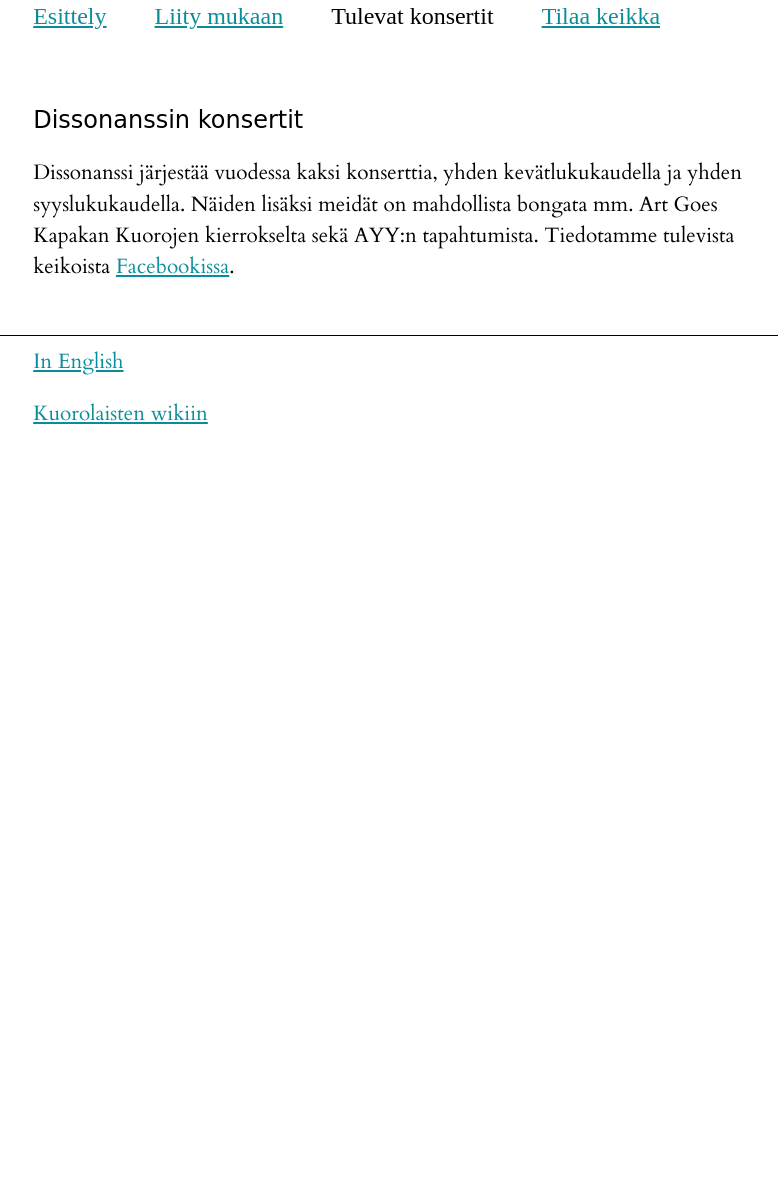
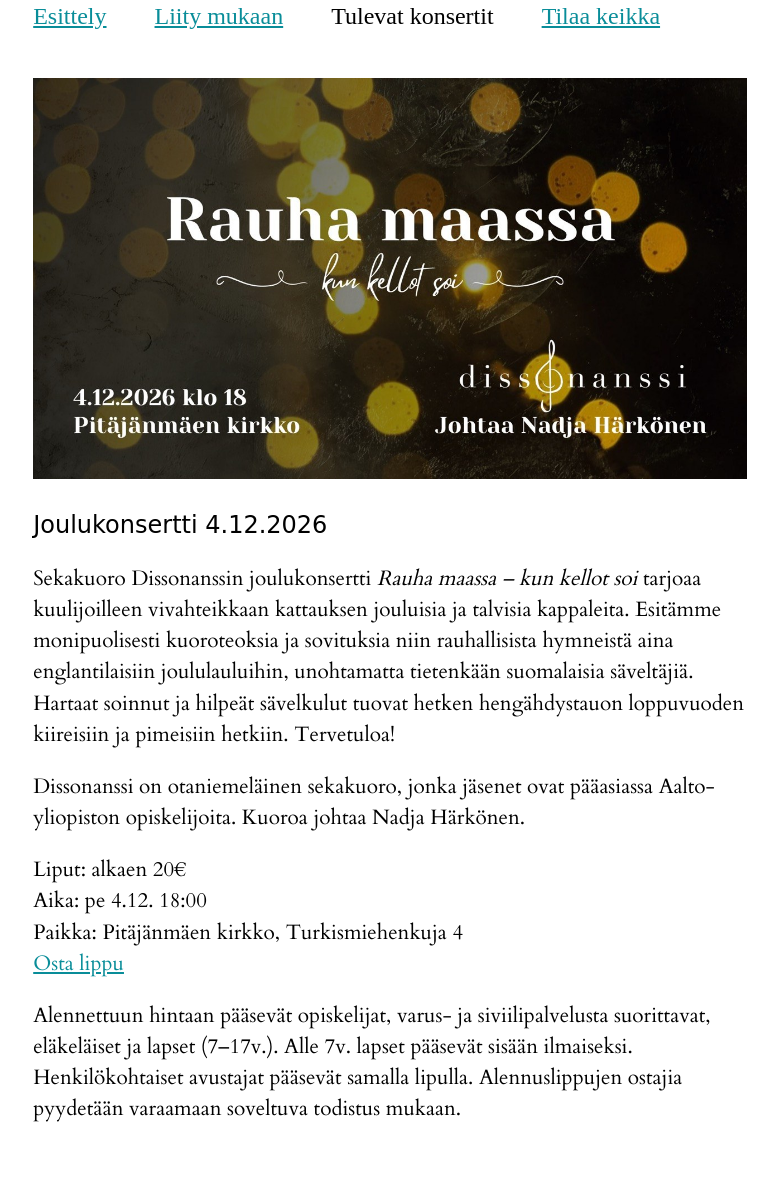
Before and after one commit to Dissonanssi/dissonanssi.fi, a plain HTML site: page public/konsertit.html in a window 1280 px wide. Shown: the part 296-1480 px from the top of the page, without its empty margins (250-1028 px from the left). Before the commit the page ends 800 px from the top, so only its background shows below. Drawn offline with Linux system fonts and the light colour scheme; a web font is replaced by a local one.

Commit message:
Add Christmas concert 2026
Co-Authored-By: Claude Opus 5.5 <noreply@anthropic.com>
Claude-Session: https://claude.ai/code/session_01H5gcdFarLqwsj43cJ5r9Je

```diff
--- a/public/konsertit.html
+++ b/public/konsertit.html
@@ -24,6 +24,19 @@
 				</div>
 			</div>
 		<!-- Tuleva konsertti -->
+			<div class="text">
+				<div class="pad">
+					<img src="concert.jpg" alt="Rauha maassa – kun kellot soi. 4.12.2026 klo 18, Pitäjänmäen kirkko. Dissonanssi, johtaa Nadja Härkönen."/>
+					<h2>Joulukonsertti 4.12.2026</h2>
+					<p>Sekakuoro Dissonanssin joulukonsertti <em>Rauha maassa – kun kellot soi</em> tarjoaa kuulijoilleen vivahteikkaan kattauksen jouluisia ja talvisia kappaleita. Esitämme monipuolisesti kuoroteoksia ja sovituksia niin rauhallisista hymneistä aina englantilaisiin joululauluihin, unohtamatta tietenkään suomalaisia säveltäjiä. Hartaat soinnut ja hilpeät sävelkulut tuovat hetken hengähdystauon loppuvuoden kiireisiin ja pimeisiin hetkiin. Tervetuloa!</p>
+					<p>Dissonanssi on otaniemeläinen sekakuoro, jonka jäsenet ovat pääasiassa Aalto-yliopiston opiskelijoita. Kuoroa johtaa Nadja Härkönen.</p>
+					<p>Liput: alkaen 20€<br/>
+					Aika: pe 4.12. 18:00<br/>
+					Paikka: Pitäjänmäen kirkko, Turkismiehenkuja 4<br/>
+					<a href="https://www.lippu.fi/artist/sekakuorodissonanssi/">Osta lippu</a></p>
+					<p>Alennettuun hintaan pääsevät opiskelijat, varus- ja siviilipalvelusta suorittavat, eläkeläiset ja lapset (7–17v.). Alle 7v. lapset pääsevät sisään ilmaiseksi. Henkilökohtaiset avustajat pääsevät samalla lipulla. Alennuslippujen ostajia pyydetään varaamaan soveltuva todistus mukaan.</p>
+				</div>
+			</div>
 		<!-- Esittely -->
 			<div class="text">
 				<div class="pad">
```
Also changed, not shown: public/en/konsertit.html (+13 -0 lines), public/concert.jpg (added), public/concert.png (deleted).
